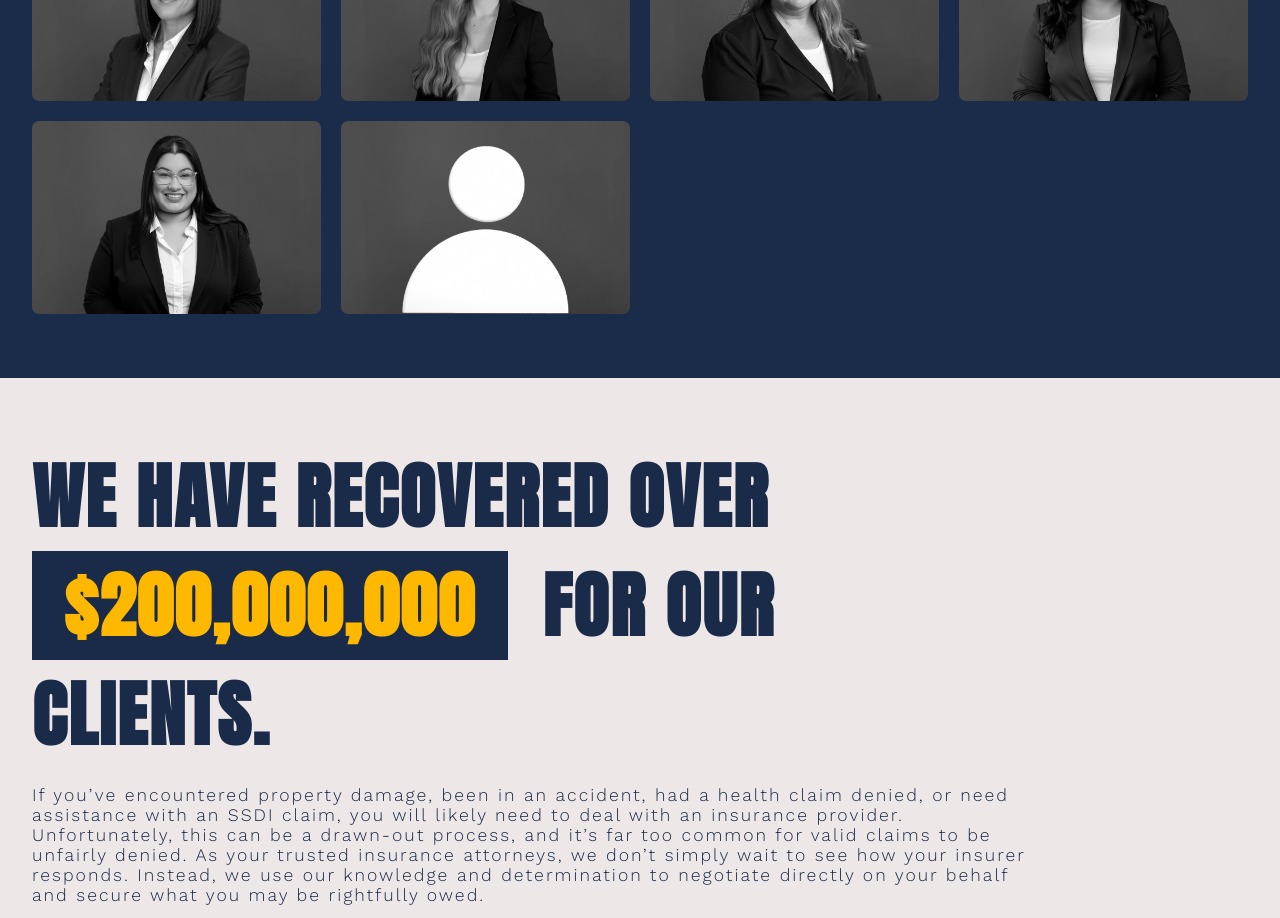
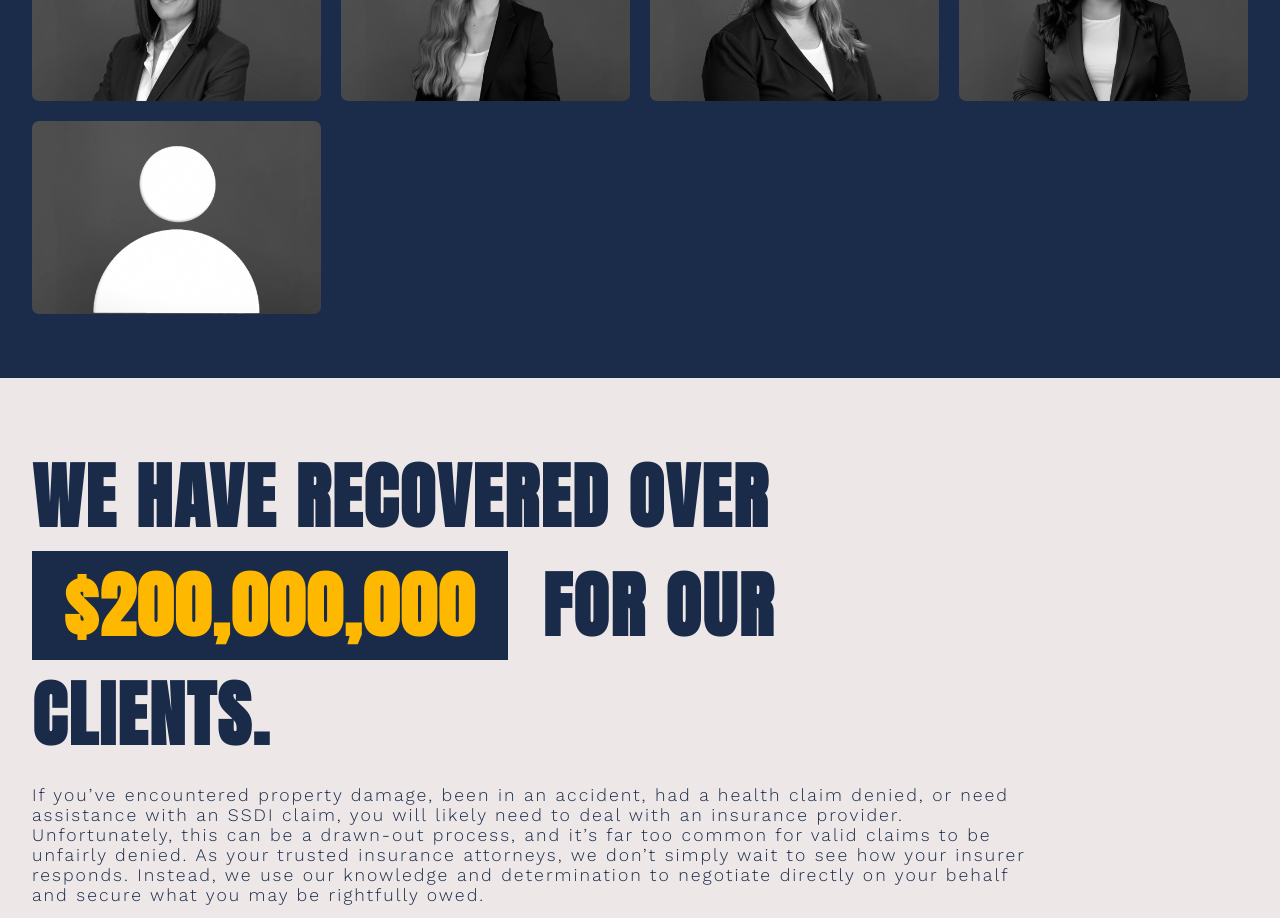
Before and after one commit to ymesadev/llg-front-end, a Next.js app: page /team in a window 1280 px wide. Shown: the part 1260-2178 px from the top of the page. Built offline with nearby package versions, Linux system fonts and the light colour scheme.

Commit message:
remove natalia

```diff
--- a/src/app/team/page.js
+++ b/src/app/team/page.js
@@ -30,7 +30,7 @@ const teamMembers = [
   { name: "Jeanmar Negron", photo: "/images/jeanmar-negron.jpg", description: "Orlando, FL" ,link: "/jeanmar-negron"},
   { name: "Jennifer Dougherty", photo: "/images/jennifer-dougherty.jpg", description: "Lutz, FL",link: "/jennifer-dougherty" },
   { name: "Diana “Dee” Vergara", photo: "/images/dee-vergara.jpg", description: "Winter Haven, FL",link: "/diana-vergara" },
-  { name: "Natalia Melendez", photo: "/images/natalia-melendez.jpg", description: "Orlando, FL" },
+
 
   { name: "Damian Zimmerman, Esq", photo: "/images/no-data.jpg", description: "Pensacola, FL" },
 
```
